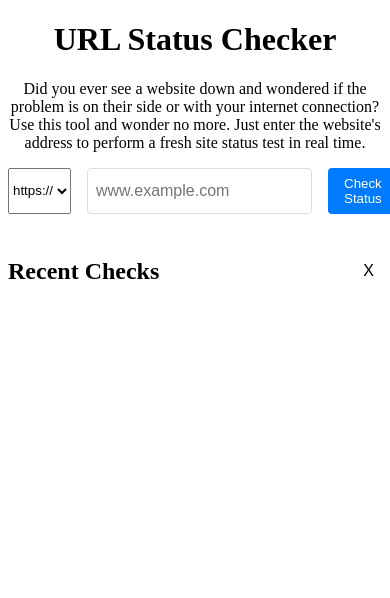
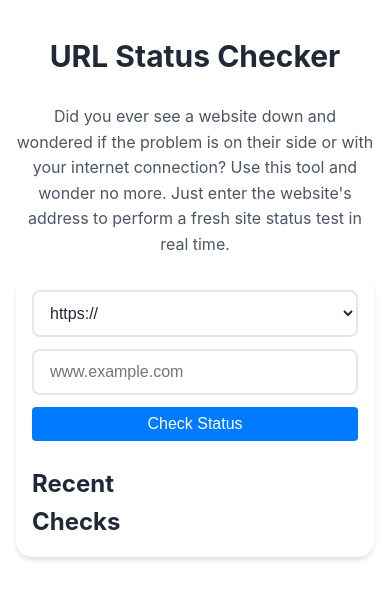
Before and after one commit to pburglin/isitdown, a React (Vite) app: page / in a window 390 px wide. Shown: the top 598 px of the page. Built offline with nearby package versions, Linux system fonts and the light colour scheme.

Commit message:
initial commit

```diff
--- a/src/URLChecker.jsx
+++ b/src/URLChecker.jsx
@@ -137,8 +137,8 @@ useEffect(() => {
       <StatusDisplay result={statusResult} error={errorMessage} />
 
       {statusResult && (
-        <div className="auto-refresh-container" style={{ margin: '1rem 0', display: 'flex', alignItems: 'center', gap: '10px' }}>
-          <label style={{ display: 'flex', alignItems: 'center', gap: '5px' }}>
+        <div className="auto-refresh-container">
+          <label className="auto-refresh-label">
             <input
               type="checkbox"
               checked={autoRefresh}
@@ -147,7 +147,7 @@ useEffect(() => {
             Auto-refresh every 60 seconds
           </label>
           {autoRefresh && countdown !== null && (
-            <span style={{ fontSize: '0.9em', color: '#666' }}>
+            <span className="countdown">
               Next refresh in {countdown}s
             </span>
           )}
--- a/src/index.css
+++ b/src/index.css
@@ -1,45 +1,254 @@
-/* Add these new styles */
-.status-message {
-  padding: 1rem;
-  border-radius: 4px;
-  margin: 1rem 0;
-  font-weight: 500;
+:root {
+  --primary-color: #3b82f6;
+  --primary-hover: #2563eb;
+  --success-bg: #e8f5e9;
+  --success-border: #66bb6a;
+  --success-text: #2e7d32;
+  --error-bg: #ffebee;
+  --error-border: #ef5350;
+  --error-text: #c62828;
+  --warning-bg: #fff3e0;
+  --warning-border: #ffa726;
+  --warning-text: #ef6c00;
+  --text-primary: #1f2937;
+  --text-secondary: #4b5563;
+  --background: #ffffff;
+  --border-color: #e5e7eb;
 }
 
-.status-message.up {
-  background: #e8f5e9;
-  border: 1px solid #66bb6a;
-  color: #2e7d32;
+* {
+  margin: 0;
+  padding: 0;
+  box-sizing: border-box;
 }
 
-.status-message.down {
-  background: #ffebee;
-  border: 1px solid #ef5350;
-  color: #c62828;
+body {
+  font-family: -apple-system, BlinkMacSystemFont, 'Segoe UI', Roboto, Oxygen,
+    Ubuntu, Cantarell, 'Open Sans', 'Helvetica Neue', sans-serif;
+  line-height: 1.6;
+  color: var(--text-primary);
+  background: var(--background);
+  -webkit-font-smoothing: antialiased;
+  -moz-osx-font-smoothing: grayscale;
 }
 
-.status-message.error {
-  background: #fff3e0;
-  border: 1px solid #ffa726;
-  color: #ef6c00;
+.app-container {
+  max-width: 800px;
+  margin: 0 auto;
+  padding: 2rem 1rem;
 }
 
-.timestamp {
-  font-size: 0.8rem;
-  opacity: 0.8;
-  margin-top: 0.5rem;
+.checker-container {
+  background: white;
+  border-radius: 1rem;
+  padding: 1.5rem;
+  box-shadow: 0 4px 6px -1px rgba(0, 0, 0, 0.1), 0 2px 4px -1px rgba(0, 0, 0, 0.06);
+}
+
+h1 {
+  font-size: clamp(1.875rem, 4vw, 2.5rem);
+  font-weight: 700;
+  color: var(--text-primary);
+  margin-bottom: 1.5rem;
+  text-align: center;
+}
+
+p {
+  color: var(--text-secondary);
+  font-size: clamp(1rem, 2vw, 1.125rem);
+  margin-bottom: 2rem;
+  text-align: center;
 }
 
 .input-group {
   display: flex;
-  gap: 1rem;
+  gap: 0.5rem;
   margin-bottom: 1.5rem;
+  flex-wrap: wrap;
+  align-items: stretch;
+}
+
+/* Protocol selector styling */
+.input-group select {
+  padding: 0.75rem;
+  border: 2px solid var(--border-color);
+  border-radius: 0.5rem;
+  font-size: 1rem;
+  background-color: white;
+  color: var(--text-primary);
+  cursor: pointer;
+  transition: all 0.2s ease;
+  min-width: 110px;
+}
+
+.input-group select:hover {
+  border-color: var(--primary-color);
+}
+
+.input-group select:focus {
+  outline: none;
+  border-color: var(--primary-color);
+  box-shadow: 0 0 0 3px rgba(59, 130, 246, 0.1);
 }
 
 input[type="text"] {
   flex: 1;
-  padding: 0.5rem;
-  border: 1px solid #ddd;
-  border-radius: 4px;
+  min-width: 200px;
+  padding: 0.75rem 1rem;
+  border: 2px solid var(--border-color);
+  border-radius: 0.5rem;
   font-size: 1rem;
+  transition: all 0.2s ease;
 }
+
+input[type="text"]:focus {
+  outline: none;
+  border-color: var(--primary-color);
+  box-shadow: 0 0 0 3px rgba(59, 130, 246, 0.1);
+}
+
+button {
+  padding: 0.75rem 1.5rem;
+  background-color: var(--primary-color);
+  color: white;
+  border: none;
+  border-radius: 0.5rem;
+  font-size: 1rem;
+  font-weight: 500;
+  cursor: pointer;
+  transition: all 0.2s ease;
+  white-space: nowrap;
+}
+
+button:hover {
+  background-color: var(--primary-hover);
+}
+
+button:active {
+  transform: scale(0.98);
+}
+
+/* Status message styling */
+.status-message {
+  padding: 1.25rem;
+  border-radius: 0.75rem;
+  margin: 1.5rem 0;
+  font-weight: 500;
+  box-shadow: 0 2px 4px rgba(0, 0, 0, 0.05);
+  transition: all 0.3s ease;
+}
+
+.status-message.up {
+  background: var(--success-bg);
+  border: 1px solid var(--success-border);
+  color: var(--success-text);
+}
+
+.status-message.down {
+  background: var(--error-bg);
+  border: 1px solid var(--error-border);
+  color: var(--error-text);
+}
+
+.status-message.error {
+  background: var(--warning-bg);
+  border: 1px solid var(--warning-border);
+  color: var(--warning-text);
+}
+
+.timestamp {
+  font-size: 0.875rem;
+  color: var(--text-secondary);
+  margin-top: 0.75rem;
+  display: block;
+}
+
+/* Auto-refresh container styling */
+.auto-refresh-container {
+  margin: 1.5rem 0;
+  display: flex;
+  align-items: center;
+  gap: 1rem;
+  flex-wrap: wrap;
+}
+
+.auto-refresh-label {
+  display: flex;
+  align-items: center;
+  gap: 0.5rem;
+  cursor: pointer;
+}
+
+/* Modern checkbox styling */
+.auto-refresh-label input[type="checkbox"] {
+  appearance: none;
+  -webkit-appearance: none;
+  width: 1.25rem;
+  height: 1.25rem;
+  border: 2px solid var(--border-color);
+  border-radius: 0.375rem;
+  margin: 0;
+  cursor: pointer;
+  transition: all 0.2s ease;
+  position: relative;
+}
+
+.auto-refresh-label input[type="checkbox"]:checked {
+  background-color: var(--primary-color);
+  border-color: var(--primary-color);
+}
+
+.auto-refresh-label input[type="checkbox"]:checked::after {
+  content: "✓";
+  color: white;
+  position: absolute;
+  top: 50%;
+  left: 50%;
+  transform: translate(-50%, -50%);
+  font-size: 0.875rem;
+}
+
+.countdown {
+  font-size: 0.875rem;
+  color: var(--text-secondary);
+  background: var(--border-color);
+  padding: 0.25rem 0.75rem;
+  border-radius: 1rem;
+}
+
+/* Recent checks styling */
+.recent-checks {
+  margin-top: 2rem;
+  padding-top: 2rem;
+  border-top: 2px solid var(--border-color);
+}
+
+.recent-checks h2 {
+  font-size: 1.5rem;
+  margin-bottom: 1rem;
+  color: var(--text-primary);
+}
+
+/* Responsive adjustments */
+@media (max-width: 640px) {
+  .checker-container {
+    padding: 1rem;
+  }
+
+  .input-group {
+    flex-direction: column;
+    gap: 0.75rem;
+  }
+
+  .input-group select,
+  button,
+  input[type="text"] {
+    width: 100%;
+  }
+
+  .auto-refresh-container {
+    flex-direction: column;
+    align-items: flex-start;
+    gap: 0.75rem;
+  }
+}
```
